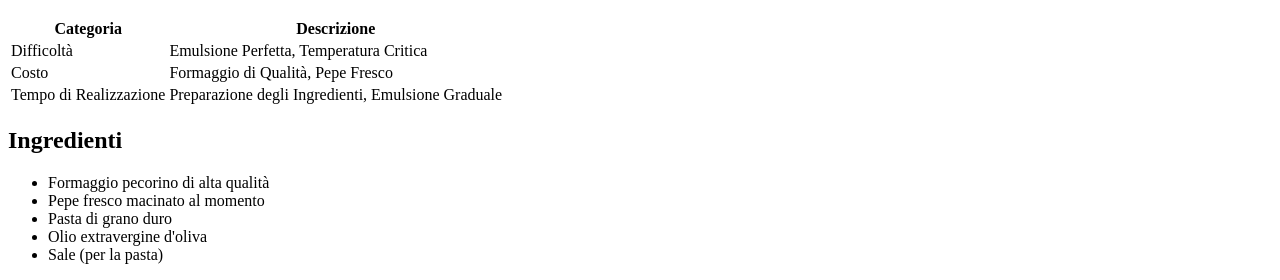
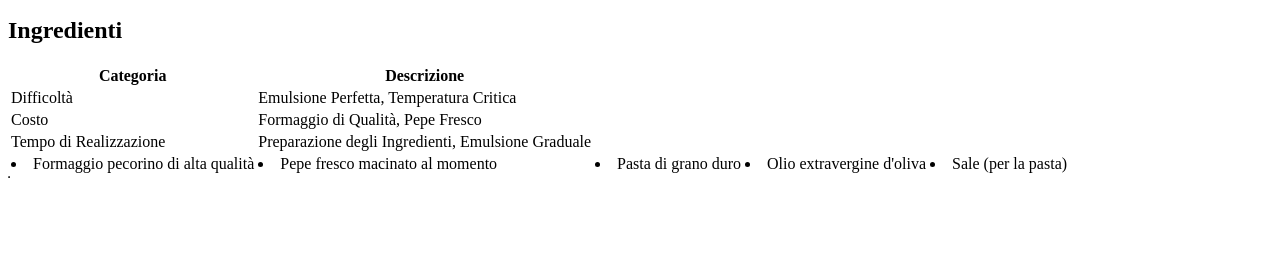
Before and after one commit to Simone16539/simone16539.github.old, a plain HTML site: page ricetta.html in a window 1280 px wide. Shown: the part 1634-1914 px from the top of the page. After the commit the page ends 1820 px from the top, so only its background shows below. Drawn offline with Linux system fonts and the light colour scheme.

Commit message:
Update ricetta.html

```diff
--- a/ricetta.html
+++ b/ricetta.html
@@ -25,6 +25,7 @@
     <a href="https://ricette.giallozafferano.it/Spaghetti-Cacio-e-Pepe.html ricetta originale"></a>
     <h2>Dettagli Cacio e Pepe</h2>
     <table>
+
         <tr>
             <th>Categoria</th>
             <th>Descrizione</th>
@@ -41,15 +42,16 @@
             <td>Tempo di Realizzazione</td>
             <td>Preparazione degli Ingredienti, Emulsione Graduale</td>
         </tr>
-    </table>
+
 
     <h2>Ingredienti</h2>
     <ul>
-        <li>Formaggio pecorino di alta qualità</li>
-        <li>Pepe fresco macinato al momento</li>
-        <li>Pasta di grano duro</li>
-        <li>Olio extravergine d'oliva</li>
-        <li>Sale (per la pasta)</li>
+        <td> <li>Formaggio pecorino di alta qualità</li></td>
+        <td> <li>Pepe fresco macinato al momento</li></td>
+        <td><li>Pasta di grano duro</li></td>
+        <td><li>Olio extravergine d'oliva</li></td>
+        <td> <li>Sale (per la pasta)</li></td>
     </ul>
+         <table border=1></table>
 </body>
 </html>
```
